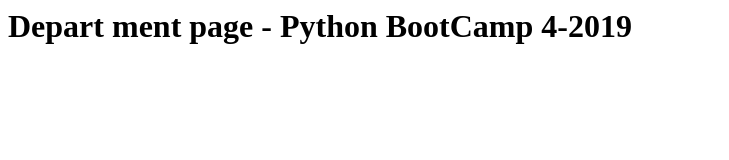
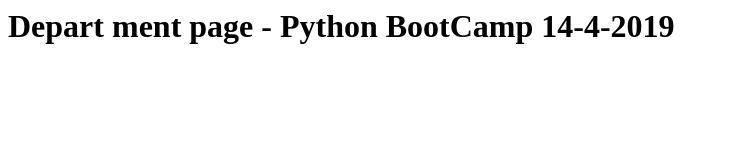
Before and after one commit to NageebTechcampus/Techcampus, a plain HTML site: page Department/Department.html in a window 1280 px wide. Shown: the whole page, without its empty margins (0-729 px from the left). Drawn offline with Linux system fonts and the light colour scheme.

Commit message:
update the date

```diff
--- a/Department/Department.html
+++ b/Department/Department.html
@@ -3,7 +3,7 @@
 <title>Department </title>
 </head>
 <body>
-<h1> Depart ment page - Python BootCamp 4-2019 </h1>
+<h1> Depart ment page - Python BootCamp 14-4-2019 </h1>
 
 
 </body>
```
